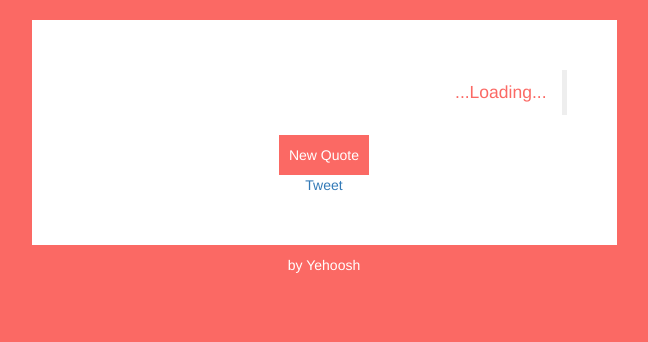
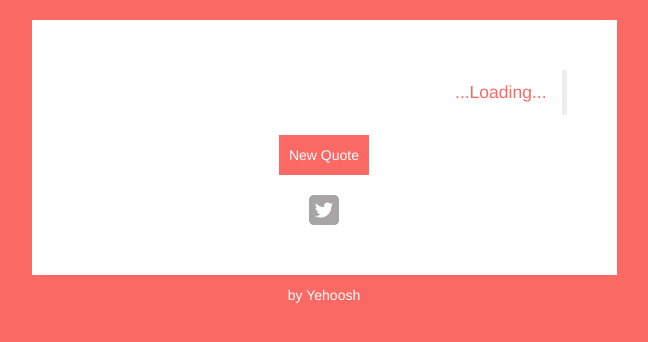
Before and after one commit to ranyehushua/PortfolioWebsite, a PHP site: page /RandomQuote/index.html in a window 1280 px wide. Shown: the top 342 px of the page, without its empty margins (316-964 px from the left). Run offline with PHP 8.4, Linux system fonts and the light colour scheme; some libraries are stand-ins or nearby versions.

Commit message:
randomquote - changed tweet link to button rather than text

```diff
--- a/RandomQuote/css/style.css
+++ b/RandomQuote/css/style.css
@@ -40,5 +40,10 @@ blockquote footer{
 }
 
 #tweetButton {
-  margin-top: 10px;
+  cursor: pointer;
 }
+
+#tweetButton img {
+  margin-top: 20px;
+  width: 30px;
+}
--- a/RandomQuote/index.html
+++ b/RandomQuote/index.html
@@ -31,8 +31,8 @@
             <div class="">
               <button class="btn btn-default" id="newQuote">New Quote</button>
             </div>
-            <div class="">
-              <a id="tweetButton" target="_blank">Tweet</a>
+            <div class="row">
+              <a id="tweetButton" target="_blank"><img src="img/twitter-wrap.png"></a>
             </div>
           </div>
         </div>
```
Also changed, not shown: RandomQuote/img/twitter-wrap.png (added).
